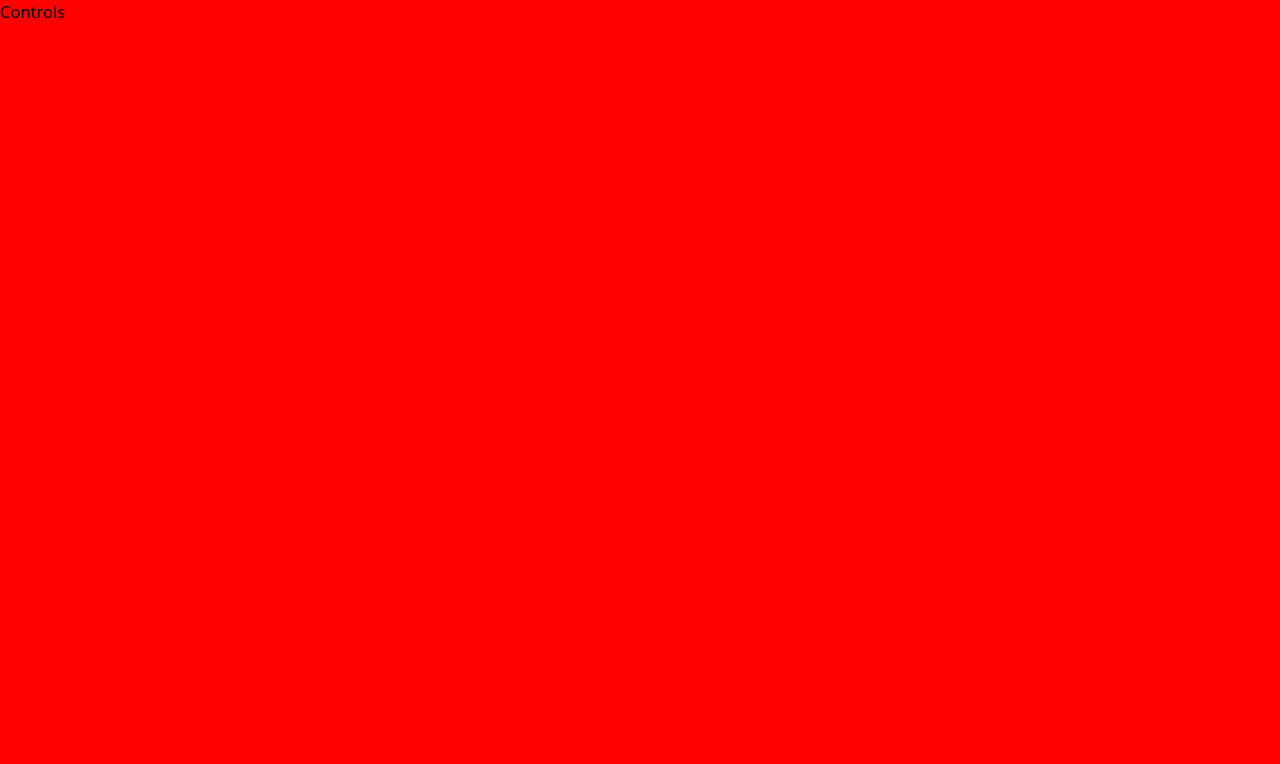
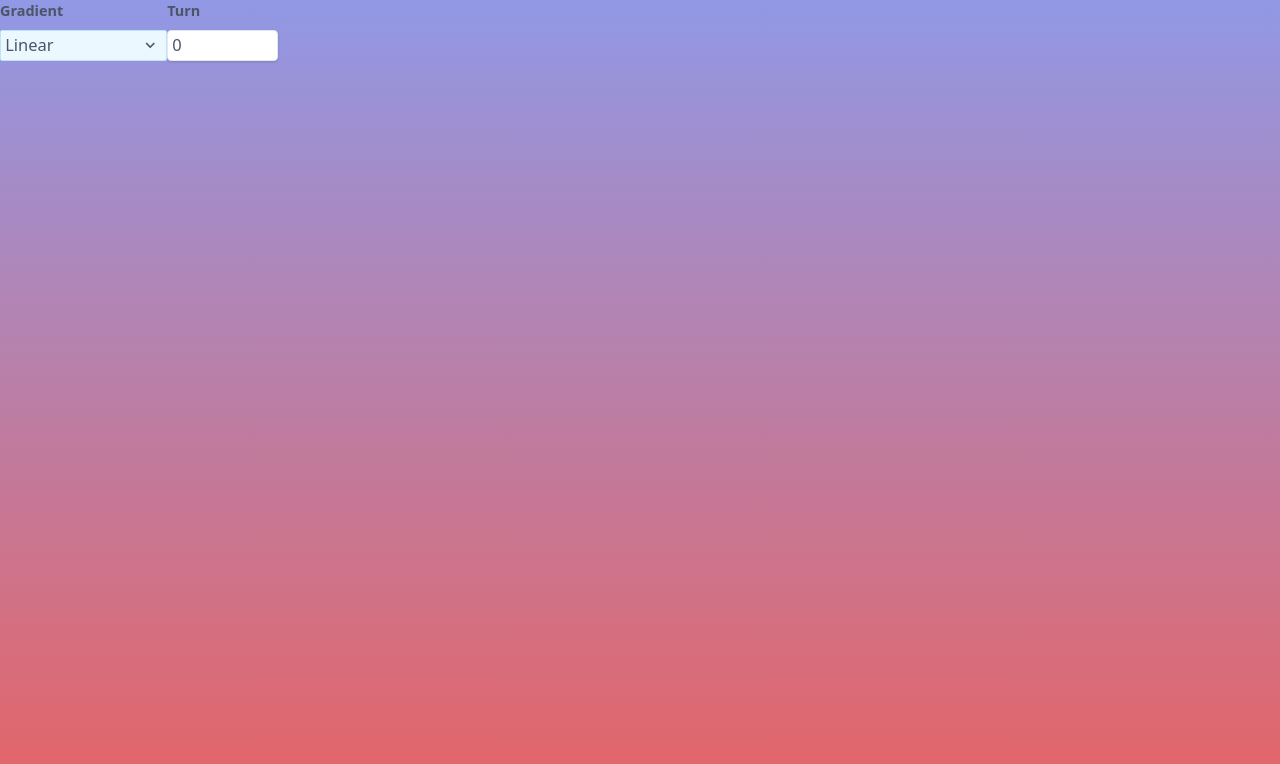
Before and after one commit to Matej-ch/gradient-generator, a Vue app: page / in a window 1280 px wide. Shown: the top 764 px of the page. Built offline with nearby package versions, Linux system fonts and the light colour scheme.

Commit message:
first linear gradient basic settings

```diff
--- a/src/App.vue
+++ b/src/App.vue
@@ -1,21 +1,84 @@
 <template>
-  <div style="background-color: red;width:100%;height: 100%">
+  <div style="background-color: red;width:100%;height: 100%" :style="finalStyle">
 
-      <div>Controls</div>
+      <div class="flex flex-col">
+          <div v-for="(gradient,index) in gradients" :key="index" class="flex flex-row">
+              <div>
+                  <label class="block text-gray-700 text-sm font-bold mb-2">Gradient</label>
+                  <div class="relative">
+                      <select v-model="gradient.type"
+                              class="block appearance-none w-full bg-blue-100 border border-blue-200 text-gray-700 py-1 px-1 pr-8 rounded-sm leading-tight focus:outline-none focus:bg-white focus:border-gray-500">
+                          <option value="linear-gradient">Linear</option>
+                          <option value="repeating-linear-gradient">Repeating linear</option>
+                          <option value="radial-gradient">Radial</option>
+                          <option value="repeating-radial-gradient">Repeating radial</option>
+                      </select>
+                      <div class="pointer-events-none absolute inset-y-0 right-0 flex items-center px-2 text-gray-700">
+                          <svg class="fill-current h-4 w-4" xmlns="http://www.w3.org/2000/svg" viewBox="0 0 20 20"><path d="M9.293 12.95l.707.707L15.657 8l-1.414-1.414L10 10.828 5.757 6.586 4.343 8z"/></svg>
+                      </div>
+                  </div>
+              </div>
+              <div>
+                  <label class="block text-gray-700 text-sm font-bold mb-2">Turn</label>
+                  <input type="number"
+                         step="0.01"
+                         min="0"
+                         max="1"
+                         v-model="gradient.turns"
+                         class="shadow appearance-none border rounded w-full py-1 px-1 text-gray-700 leading-tight focus:outline-none focus:shadow-outline">
+              </div>
+
+
+          </div>
+      </div>
   </div>
 </template>
 
 <script>
 
+import {hexToRgbaMixin} from "@/mixins/hexToRgbaMixin";
+
 export default {
-  name: 'App',
-  components: {
-  },
+    name: 'App',
+    mixins: [hexToRgbaMixin],
+    components: {},
     data() {
       return {
           gradients: [
+              {
+                  type: 'linear-gradient',
+                  turns: 0,
+                  degrees:0,
+                  stops: [
+                      {
+                          'color': '#e66465',
+                          'alpha': 1
+                      },
+                      {
+                          'color': '#9198e5',
+                          'alpha': 1
+                      }
+                  ],
+              }
+          ],
+      }
+    },
+    computed: {
+      finalStyle() {
+          let finalGradient = {};
 
-          ]
+          this.gradients.forEach(gradient => {
+              let colors = '';
+              gradient.stops.forEach(stop => {
+                  colors += this.convertToRgbaString(stop.color,stop.alpha) + ',';
+              });
+
+              colors = colors.slice(0, -1);
+
+              finalGradient.background = `${gradient.type}(${gradient.turns}turn,${colors})`;
+          })
+
+          return finalGradient;
       }
     }
 }
--- /dev/null
+++ b/src/mixins/hexToRgbaMixin.js
@@ -0,0 +1,11 @@
+export const hexToRgbaMixin = {
+    methods: {
+        convertToRgbaString(hex,alpha) {
+            let value = hex.match(/[A-Za-z0-9]{2}/g);
+
+            value = value.map(function(v) { return parseInt(v, 16) });
+
+            return "rgb(" + value.join(",") + ',' + alpha + ")";
+        }
+    }
+}
```
